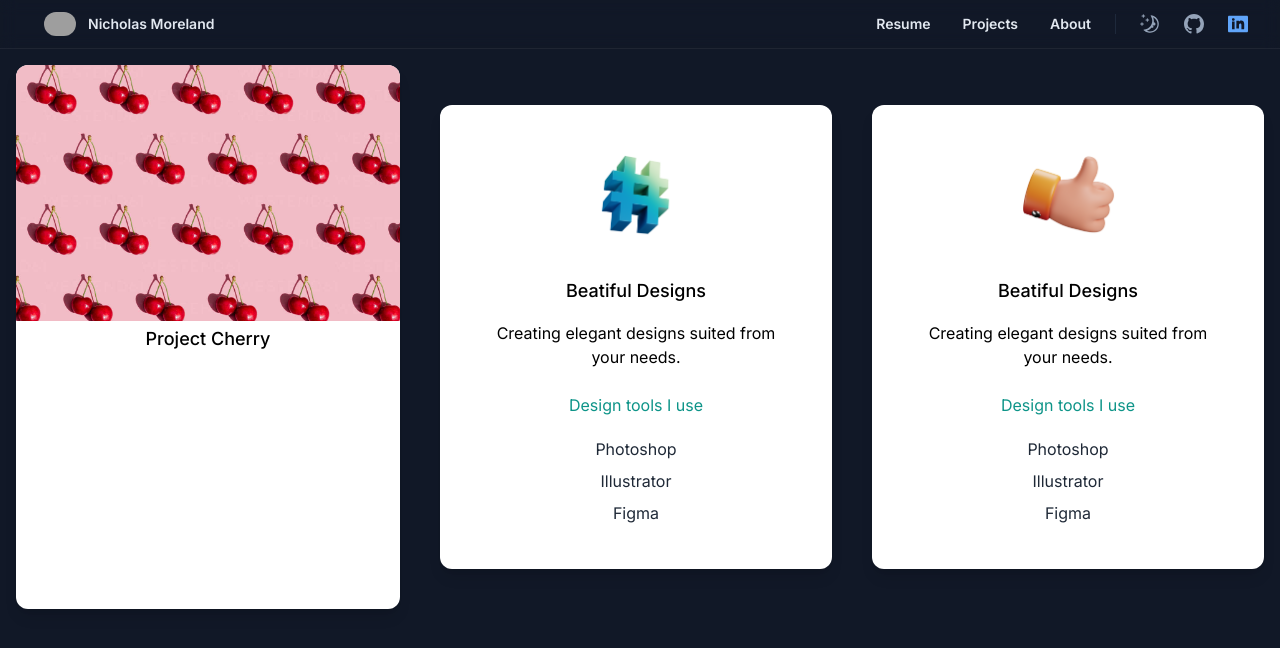
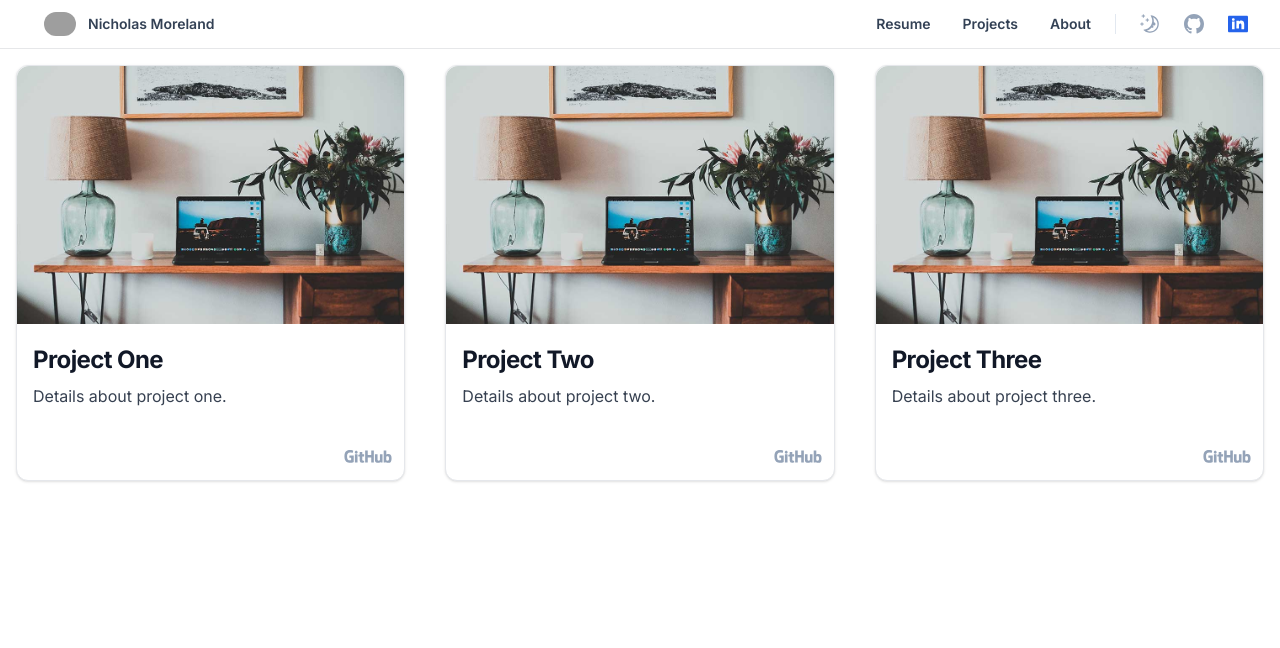
Before and after one commit to nbmoreland/psychic-enigma, a Next.js app: page / in a window 1280 px wide. Shown: the top 648 px of the page. Built offline with nearby package versions, Linux system fonts and the light colour scheme; grey boxes are pictures that could not be loaded.

Commit message:
update: project cards

```diff
--- a/app/page.tsx
+++ b/app/page.tsx
@@ -1,15 +1,47 @@
 "use client";
 
 import Image from "next/image";
-import cherry from "../public/pattern-of-fresh-cherries-on-pink-background-GEMF03873.jpg";
-import code from "../public/code.png";
+import { DiGithubFull } from "react-icons/di";
+import imageone from "../public/image-1.jpg";
 import consulting from "../public/consulting.png";
 
 import NavBar from "./nav/navbar";
 import { useState } from "react";
 
+/*
+                <Image
+                  src={cherry}
+                  width={400}
+                  height={200}
+                  alt={""}
+                  className="rounded-tr-xl rounded-tl-xl"
+                />
+*/
+
+/*
+                <a
+                  href="#"
+                  className="inline-flex items-center px-3 py-2 text-sm font-medium text-center text-white bg-blue-700 rounded-lg hover:bg-blue-800 focus:ring-4 focus:outline-none focus:ring-blue-300 dark:bg-blue-600 dark:hover:bg-blue-700 dark:focus:ring-blue-800"
+                >
+                  Read more
+                  <svg
+                    aria-hidden="true"
+                    className="w-4 h-4 ml-2 -mr-1"
+                    fill="currentColor"
+                    viewBox="0 0 20 20"
+                    xmlns="http://www.w3.org/2000/svg"
+                  >
+                    <path
+                      fill-rule="evenodd"
+                      d="M10.293 3.293a1 1 0 011.414 0l6 6a1 1 0 010 1.414l-6 6a1 1 0 01-1.414-1.414L14.586 11H3a1 1 0 110-2h11.586l-4.293-4.293a1 1 0 010-1.414z"
+                      clip-rule="evenodd"
+                    ></path>
+                  </svg>
+                </a>
+*/
+
 export default function Home() {
-  const [darkMode, setDarkMode] = useState(true);
+  const [darkMode, setDarkMode] = useState(false);
 
   return (
     <div className={darkMode ? "dark" : ""}>
@@ -18,46 +50,59 @@
 
         <section className="min-h-screen">
           <div className="lg:flex gap-10 mx-4 my-4">
-            <div className="bg-white text-center shadow-lg rounded-xl flex flex-col">
-              <div className="border-slate-900/10 dark:border-slate-300/10 w-96 align-top mb-10">
-                <Image
-                  src={cherry}
-                  width={400}
-                  height={200}
-                  alt={""}
-                  className="rounded-tr-xl rounded-tl-xl"
+            <div className="max-w-md bg-white border border-gray-200 rounded-xl shadow dark:bg-gray-800 dark:border-gray-700">
+              <Image className="rounded-t-xl" src={imageone} alt="" />
+              <div className="px-4 pt-5 pb-3">
+                <h5 className="mb-2 text-2xl font-bold tracking-tight text-gray-900 dark:text-white">
+                  Project One
+                </h5>
+                <p className="mb-3 font-normal text-gray-700 dark:text-gray-400">
+                  Details about project one.
+                </p>
+              </div>
+              <div className="flex justify-end pr-3 rounded-b-xl">
+                <DiGithubFull
+                  href=""
+                  size="48"
+                  className="cursor-pointer text-xl block text-slate-400 hover:text-slate-500 dark:hover:text-slate-300"
                 />
-
-                <h3 className="text-lg font-medium pt-1">Project Cherry</h3>
               </div>
             </div>
-
-            <div className="dark:bg-white text-center shadow-lg p-10 rounded-xl my-10 flex flex-col justify-center items-center">
-              <Image src={code} width={100} height={100} alt={""} />
-              <h3 className="text-lg font-medium pt-8 pb-2">
-                Beatiful Designs
-              </h3>
-              <p className="py-2">
-                Creating elegant designs suited from your needs.
-              </p>
-              <h4 className="text-teal-600 py-4">Design tools I use</h4>
-              <p className="text-gray-800 py-1">Photoshop</p>
-              <p className="text-gray-800 py-1">Illustrator</p>
-              <p className="text-gray-800 py-1">Figma</p>
+            <div className="max-w-md bg-white border border-gray-200 rounded-xl shadow dark:bg-gray-800 dark:border-gray-700">
+              <Image className="rounded-t-xl" src={imageone} alt="" />
+              <div className="px-4 pt-5 pb-3">
+                <h5 className="mb-2 text-2xl font-bold tracking-tight text-gray-900 dark:text-white">
+                  Project Two
+                </h5>
+                <p className="mb-3 font-normal text-gray-700 dark:text-gray-400">
+                  Details about project two.
+                </p>
+              </div>
+              <div className="flex justify-end pr-3 rounded-b-xl">
+                <DiGithubFull
+                  href=""
+                  size="48"
+                  className="cursor-pointer text-xl block text-slate-400 hover:text-slate-500 dark:hover:text-slate-300"
+                />
+              </div>
             </div>
-
-            <div className="dark:bg-white text-center shadow-lg p-10 rounded-xl my-10 flex flex-col justify-center items-center">
-              <Image src={consulting} width={100} height={100} alt={""} />
-              <h3 className="text-lg font-medium pt-8 pb-2">
-                Beatiful Designs
-              </h3>
-              <p className="py-2">
-                Creating elegant designs suited from your needs.
-              </p>
-              <h4 className="text-teal-600 py-4">Design tools I use</h4>
-              <p className="text-gray-800 py-1">Photoshop</p>
-              <p className="text-gray-800 py-1">Illustrator</p>
-              <p className="text-gray-800 py-1">Figma</p>
+            <div className="max-w-md bg-white border border-gray-200 rounded-xl shadow dark:bg-gray-800 dark:border-gray-700">
+              <Image className="rounded-t-xl" src={imageone} alt="" />
+              <div className="px-4 pt-5 pb-3">
+                <h5 className="mb-2 text-2xl font-bold tracking-tight text-gray-900 dark:text-white">
+                  Project Three
+                </h5>
+                <p className="mb-3 font-normal text-gray-700 dark:text-gray-400">
+                  Details about project three.
+                </p>
+              </div>
+              <div className="flex justify-end pr-3 rounded-b-xl">
+                <DiGithubFull
+                  href=""
+                  size="48"
+                  className="cursor-pointer text-xl block text-slate-400 hover:text-slate-500 dark:hover:text-slate-300"
+                />
+              </div>
             </div>
           </div>
         </section>
```
Also changed, not shown: public/image-1.jpg (added).
